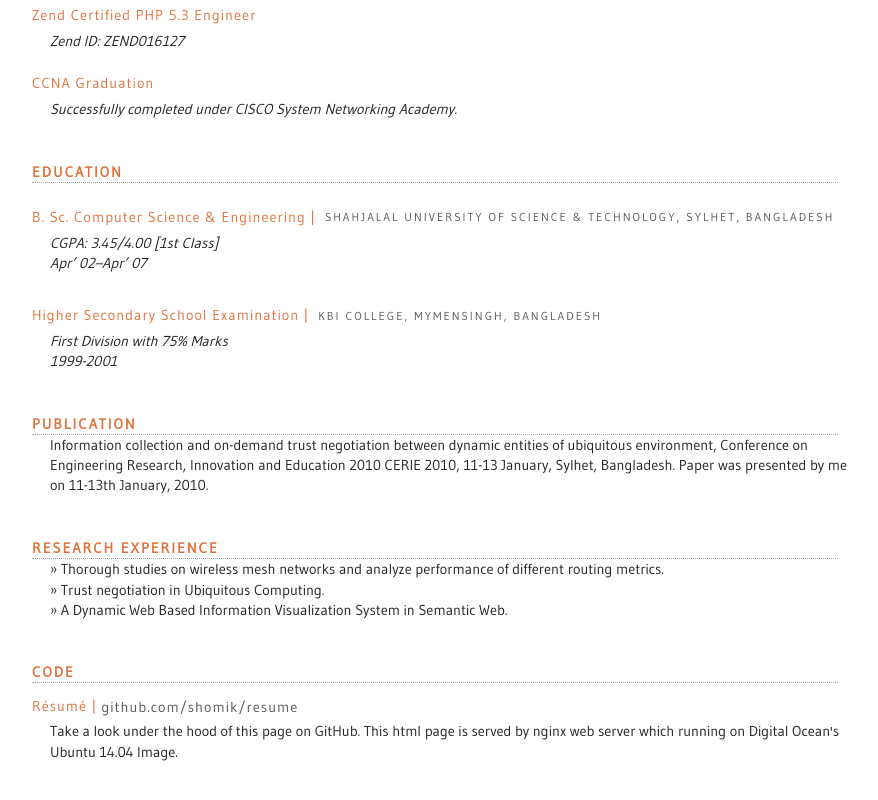
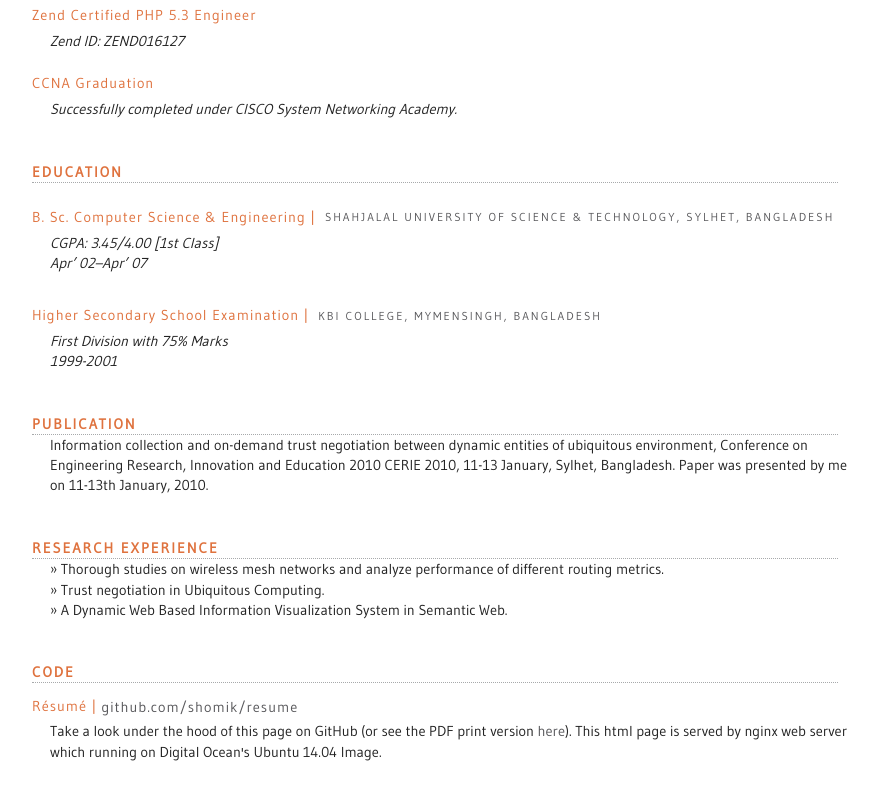
Before and after one commit to shomik/resume, a plain HTML site: page index.html in a window 1280 px wide. Shown: the part 2462-3262 px from the top of the page, without its empty margins (160-1038 px from the left). Drawn offline with Linux system fonts and the light colour scheme.

Commit message:
added pdf link

```diff
--- a/index.html
+++ b/index.html
@@ -159,7 +159,9 @@
       </p>
     <h2 class="category-headers">Code</h2><hr>
       <a class="primary-titles" href="https://github.com/shomik/resume" target="_blank">Résumé | <p class="links">github.com/shomik/resume</p></a>
-      <p class="category-description">Take a look under the hood of this page on GitHub. This html page is served by nginx web server which running on Digital Ocean's Ubuntu 14.04 Image.</p>
+      <p class="category-description">Take a look under the hood of this page on GitHub
+        (or see the PDF print version <a class="links" href="https://docs.google.com/document/d/1S7ZIuZaMykAAPzKQCox4qOtq6CvpQ11j1i_uAKK4W7k/export?format=pdf" target="_blank">here</a>).
+        This html page is served by nginx web server which running on Digital Ocean's Ubuntu 14.04 Image.</p>
 
   </section>
 </body>
```
